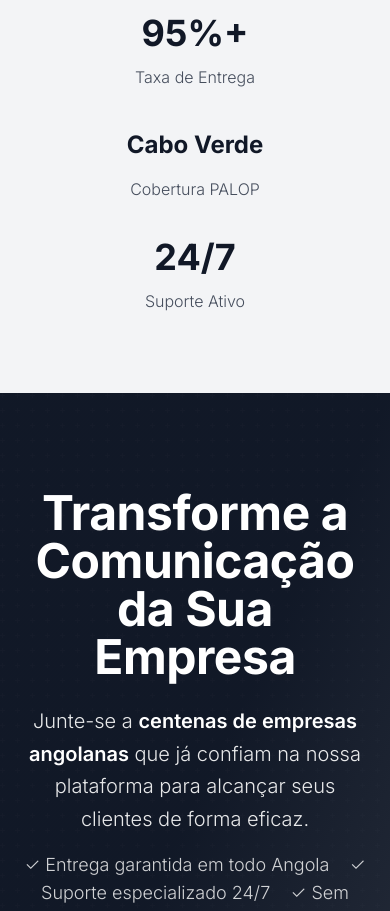
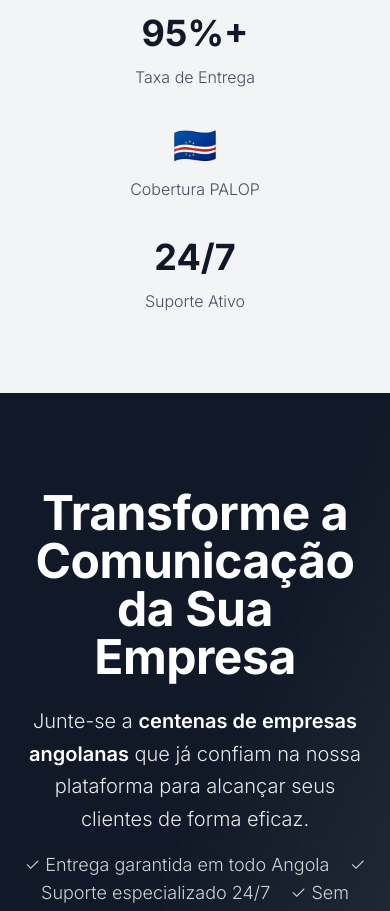
Before and after one commit to kiumaa/angola-sms-flow, a React (Vite) app: page / in a window 390 px wide. Shown: the part 5180-6091 px from the top of the page. Built offline with nearby package versions, Linux system fonts and the light colour scheme; no server answers; the database is empty.

Commit message:
Refactor: Use flags instead of country names
Replaced country names with their respective flags in the `AnimatedPalopText` component to visually represent the PALOP countries.

```diff
--- a/src/components/ui/animated-palop-text.tsx
+++ b/src/components/ui/animated-palop-text.tsx
@@ -4,11 +4,11 @@ import { useState, useEffect } from 'react';
 import { motion, AnimatePresence } from 'framer-motion';
 
 const PALOP_COUNTRIES = [
-  'Angola',
-  'Moçambique',
-  'Cabo Verde',
-  'Guiné-Bissau',
-  'São Tomé e Príncipe'
+  '🇦🇴', // Angola
+  '🇲🇿', // Moçambique
+  '🇨🇻', // Cabo Verde
+  '🇬🇼', // Guiné-Bissau
+  '🇸🇹'  // São Tomé e Príncipe
 ];
 
 interface AnimatedPalopTextProps {
@@ -27,7 +27,7 @@ export const AnimatedPalopText = ({ className }: AnimatedPalopTextProps) => {
   }, []);
 
   return (
-    <div className={`relative inline-block min-w-[120px] sm:min-w-[140px] md:min-w-[160px] text-center ${className}`}>
+    <div className={`relative inline-block min-w-[80px] sm:min-w-[90px] md:min-w-[100px] text-center ${className}`}>
       <AnimatePresence mode="wait">
         <motion.span
           key={currentIndex}
@@ -38,13 +38,13 @@ export const AnimatedPalopText = ({ className }: AnimatedPalopTextProps) => {
             duration: 0.5,
             ease: "easeInOut"
           }}
-          className="absolute inset-0 flex items-center justify-center font-bold text-primary text-2xl sm:text-3xl md:text-4xl leading-tight"
+          className="absolute inset-0 flex items-center justify-center text-4xl sm:text-5xl md:text-6xl leading-tight"
         >
           {PALOP_COUNTRIES[currentIndex]}
         </motion.span>
         {/* Invisible placeholder to maintain layout */}
-        <span className="invisible font-bold text-2xl sm:text-3xl md:text-4xl leading-tight">
-          São Tomé e Príncipe
+        <span className="invisible text-4xl sm:text-5xl md:text-6xl leading-tight">
+          🇸🇹
         </span>
       </AnimatePresence>
     </div>
```
